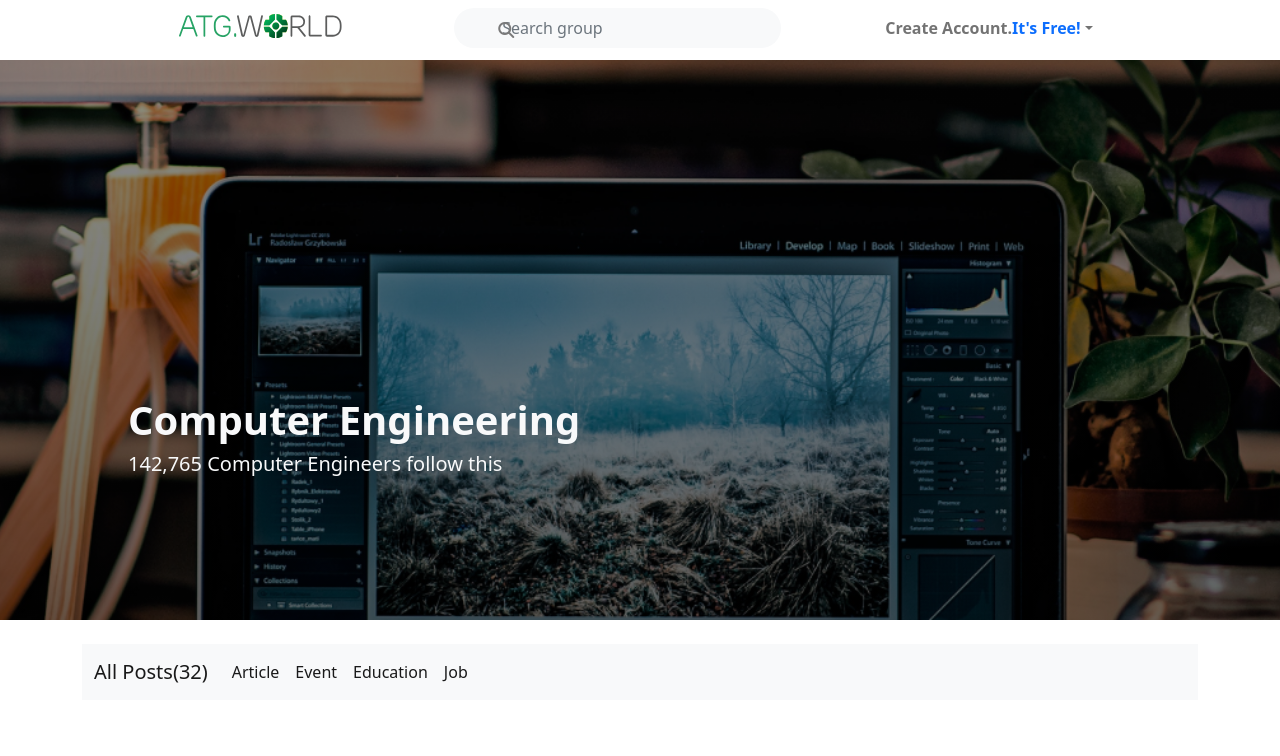
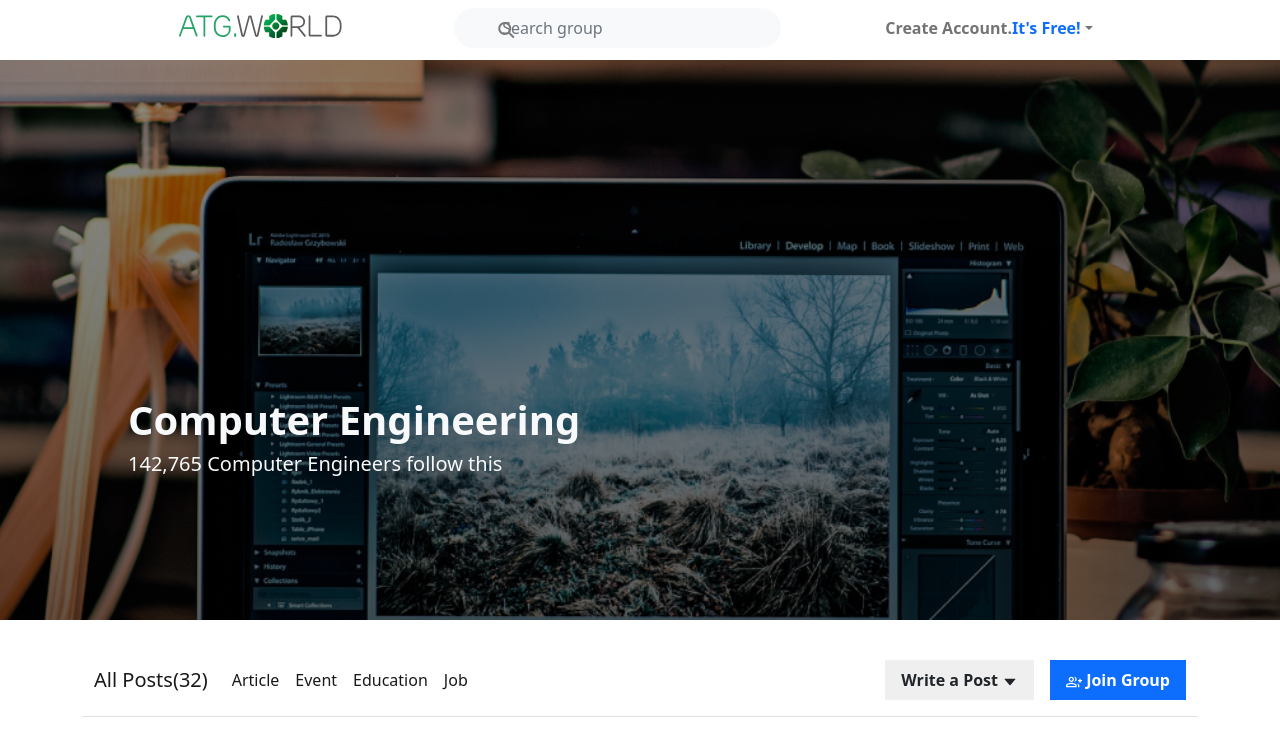
Before and after one commit to BubbleNowrin/Social-Group--Reactjs, a React (Create React App) app: page / in a window 1280 px wide. Shown: the top 756 px of the page. Built offline with nearby package versions, Linux system fonts and the light colour scheme.

Commit message:
post header done

```diff
--- a/src/Components/Home/PostSection/PostSection/PostHeader/PostHeader.js
+++ b/src/Components/Home/PostSection/PostSection/PostHeader/PostHeader.js
@@ -1,17 +1,19 @@
 import React from 'react';
 import { Link } from 'react-router-dom';
+import { AiOutlineCaretDown } from 'react-icons/ai';
+import { MdOutlineGroupAdd } from 'react-icons/md';
 
 const PostHeader = () => {
     return (
         <div className='container mt-4'>
-            <nav class="navbar navbar-expand-lg bg-light">
+            <nav class="navbar navbar-expand-lg border-bottom">
                 <div class="container-fluid">
                     <Link class="navbar-brand" to="#">All Posts(32)</Link>
-                    <button class="navbar-toggler" type="button" data-bs-toggle="collapse" data-bs-target="#navbarNav" aria-controls="navbarNav" aria-expanded="false" aria-label="Toggle navigation">
+                    <button class="navbar-toggler" type="button" data-bs-toggle="collapse" data-bs-target="#navbarText" aria-controls="navbarText" aria-expanded="false" aria-label="Toggle navigation">
                         <span class="navbar-toggler-icon"></span>
                     </button>
-                    <div class="collapse navbar-collapse" id="navbarNav">
-                        <ul class="navbar-nav">
+                    <div class="collapse navbar-collapse" id="navbarText">
+                        <ul class="navbar-nav me-auto mb-2 mb-lg-0">
                             <li class="nav-item">
                                 <Link class="nav-link active" aria-current="page" to="#">Article</Link>
                             </li>
@@ -22,9 +24,16 @@ const PostHeader = () => {
                                 <Link class="nav-link active" to="#">Education</Link>
                             </li>
                             <li class="nav-item">
-                                <Link class="nav-link active">Job</Link>
+                                <Link class="nav-link active" to="#">Job</Link>
                             </li>
                         </ul>
+                        <span class="navbar-text">
+                            <button type="button" class="px-3 py-2 btn-light border border-0 text-dark fw-bold">Write a Post <AiOutlineCaretDown /></button>
+                            <button type="button" class="px-3 py-2 bg-primary ms-3  fw-bold border border-0 text-white" >
+                                <MdOutlineGroupAdd class="me-1" />
+                                Join Group
+                            </button>
+                        </span>
                     </div>
                 </div>
             </nav>
```
